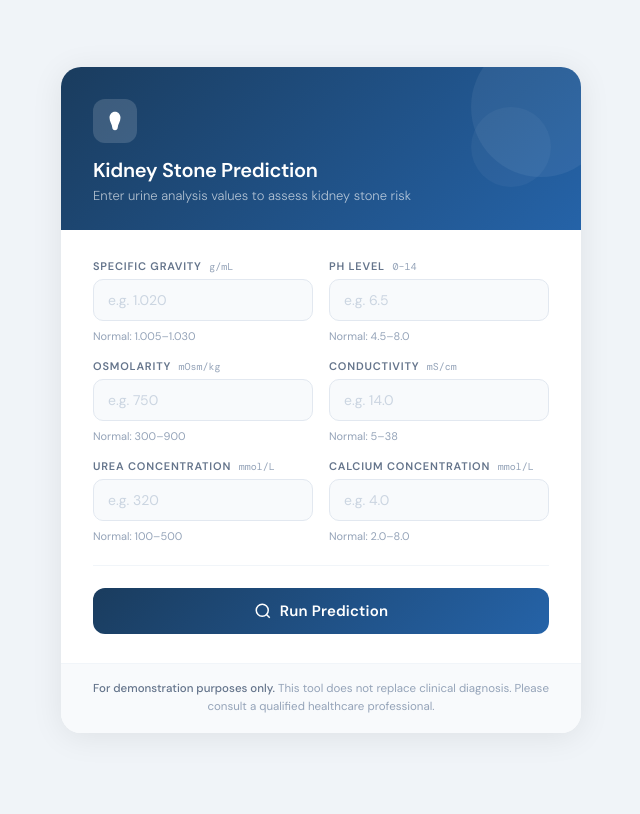
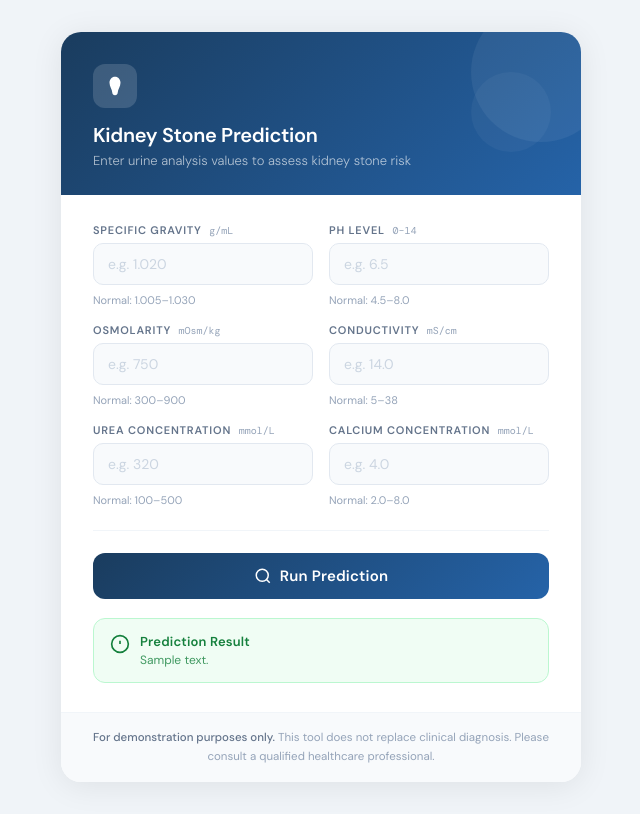
Before and after one commit to josephlopez205/kidneystone, a Flask app: template templates/index.html in a window 1280 px wide. Shown: the whole page, without its empty margins (319-959 px from the left). Before the commit the page ends 713 px from the top, so only its background shows below. Run offline with Flask 3, Linux system fonts and the light colour scheme; the template is opened without the code that fills it: most values are stand-ins (such as "Sample title", 1, 10 or a date in 2020); parts of the project's set-up code (start-up, migrations or seed data) failed here and were passed over.

Commit message:
Update index.html

```diff
--- a/templates/index.html
+++ b/templates/index.html
@@ -275,18 +275,19 @@
           Run Prediction
         </button>
 
-        <div class="ks-result" id="resultBox">
-          <svg class="ks-result-icon" id="resultIcon" viewBox="0 0 24 24" fill="none" stroke="currentColor" stroke-width="2">
+        {% if prediction_text %}
+        <div class="ks-result show {{ 'positive' if 'Yes' in prediction_text else 'negative' }}">
+          <svg class="ks-result-icon" viewBox="0 0 24 24" fill="none" stroke="currentColor" stroke-width="2">
             <circle cx="12" cy="12" r="10"/>
             <line x1="12" y1="8" x2="12" y2="12"/>
             <line x1="12" y1="16" x2="12.01" y2="16"/>
           </svg>
           <div class="ks-result-text">
-            <div class="ks-result-title" id="resultTitle"></div>
-            <div class="ks-result-sub" id="resultSub"></div>
+            <div class="ks-result-title">Prediction Result</div>
+            <div class="ks-result-sub">{{ prediction_text }}</div>
           </div>
         </div>
-
+        {% endif %}
       </form>
     </div>
 
```
